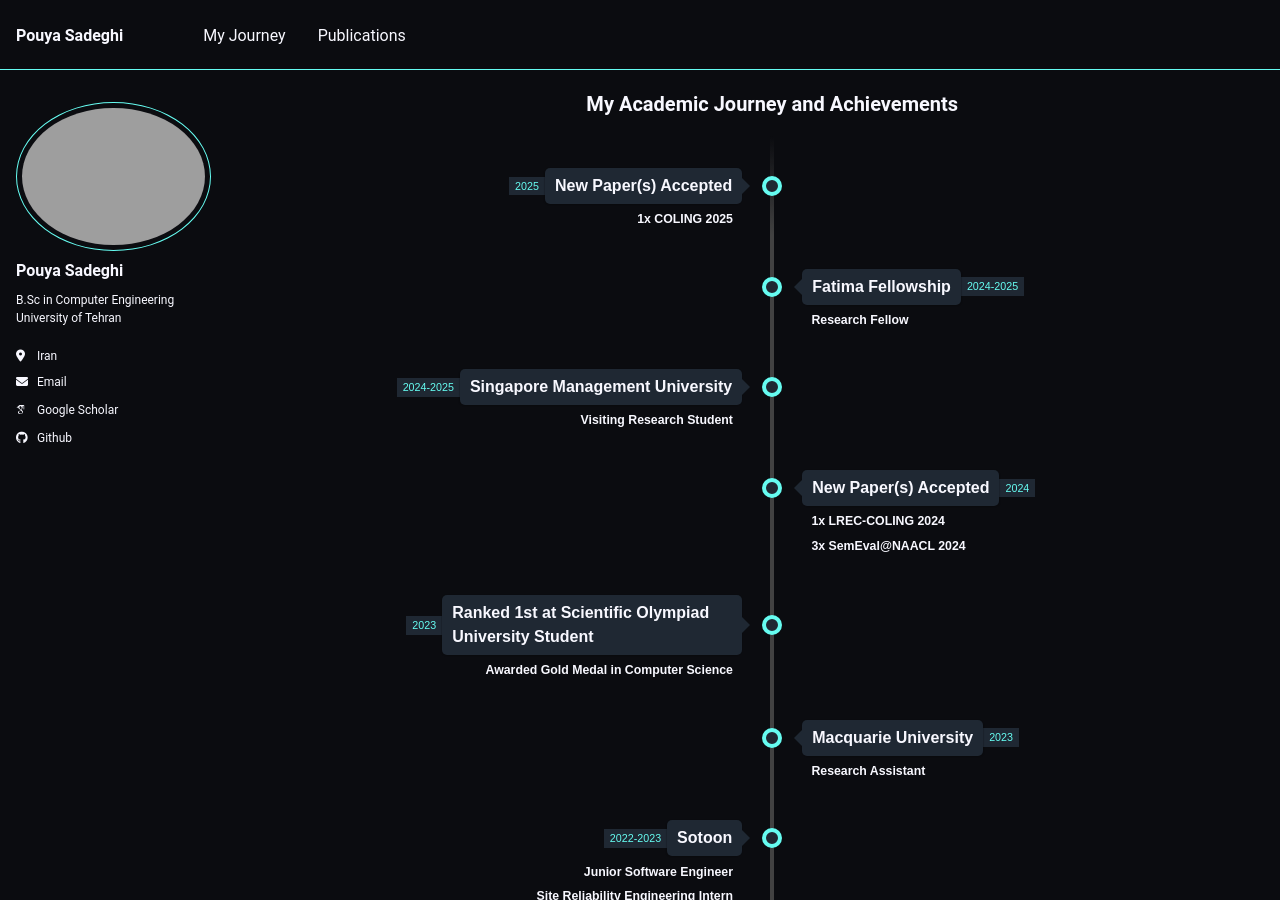
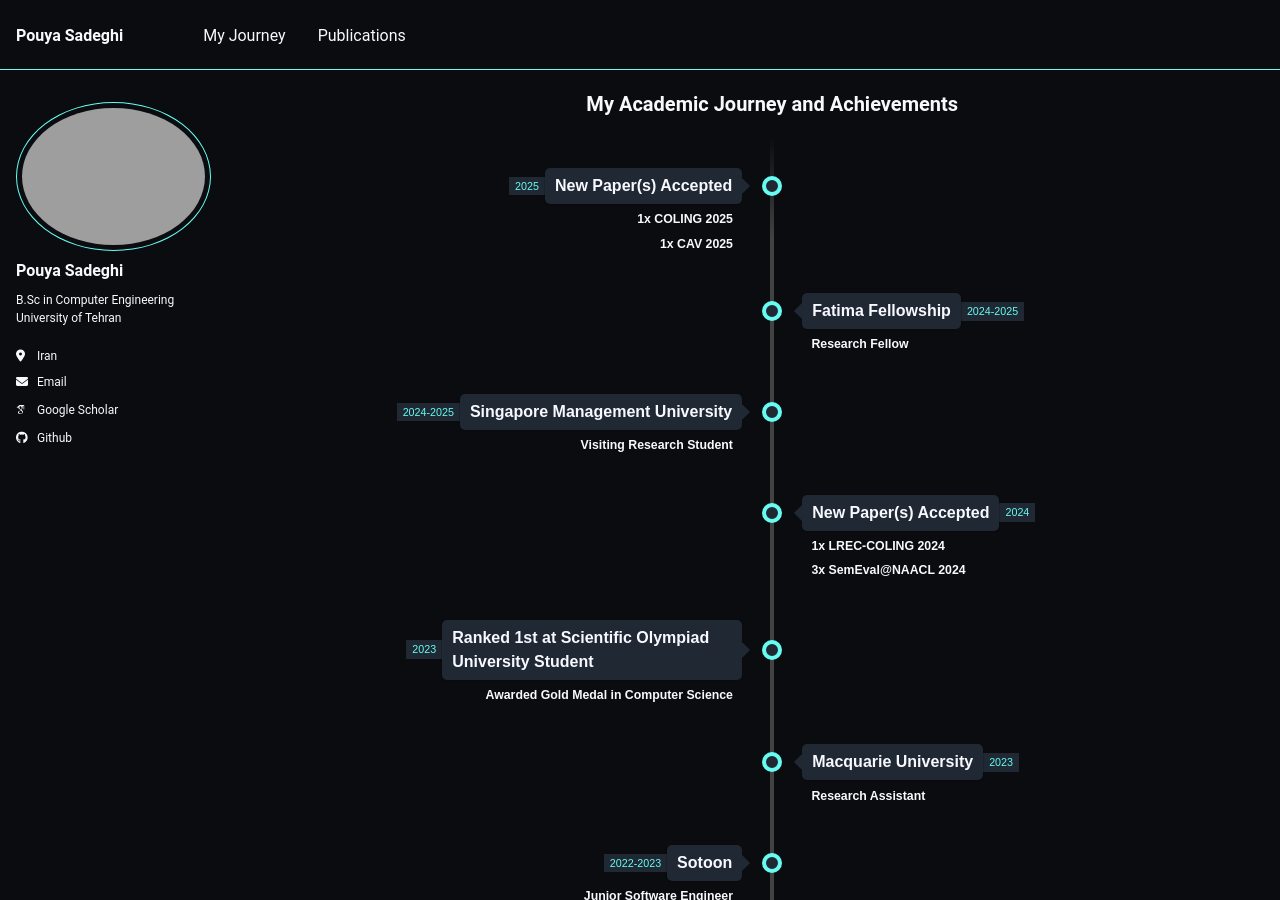
Before and after one commit to Ipouyall/Ipouyall.github.io, a Jekyll site: the page built from _pages/timeline.html, in a window 1280 px wide and 900 px high. Built offline with Jekyll 4.4.1, drawn with Linux system fonts in a browser that asks for light colours; some web fonts are replaced.

Commit message:
Add CAV paper

```diff
--- a/_pages/timeline.html
+++ b/_pages/timeline.html
@@ -363,6 +363,8 @@ author_profile: true
           </div>
           <div class="desc">1x COLING 2025</div>
           <div class="detail">Paper titled "Extending LLMs to New Languages: A Case Study of LLaMA and Persian Adaptation" has been accepted at COLING 2025.</div>
+          <div class="desc">1x CAV 2025</div>
+          <div class="detail">Paper titled "Supermartingale Certificates for Quantitative Omega-regular Verification and Control" has been accepted at CAV 2025.</div>
         </div>
       </li>
 
```
